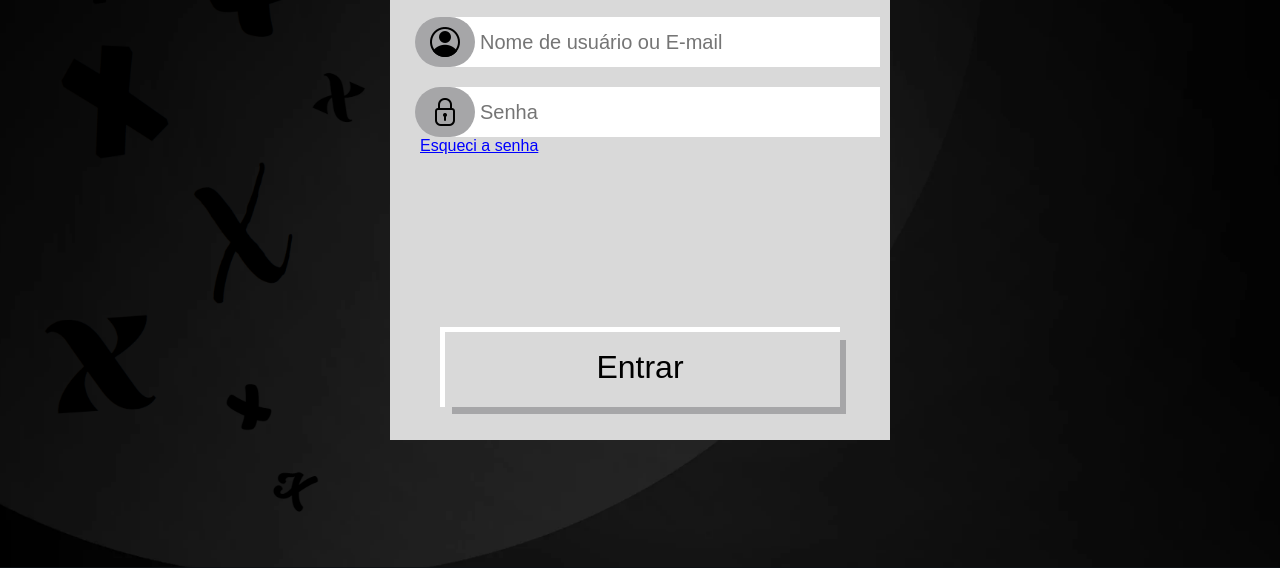
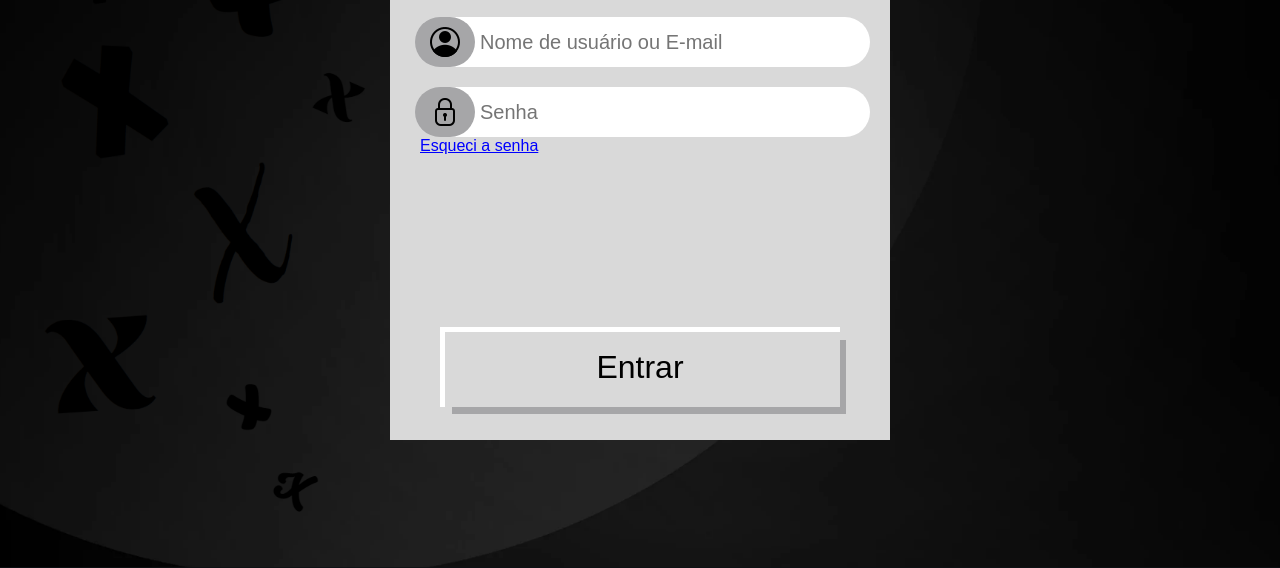
Before and after one commit to FiredLeaver/x-da-questao, a plain HTML site: page frontend/login/login.html in a window 1280 px wide. Shown: the part 232-800 px from the top of the page. Drawn offline with Linux system fonts and the light colour scheme.

Commit message:
Style: inputField border-radius
input was bigger than inputField, covering its rounded border

```diff
--- a/frontend/login/login.css
+++ b/frontend/login/login.css
@@ -73,8 +73,9 @@ input{
     font-size: 20px;
     padding: 0;
     height: 100%;
-    width: 100%;
+    width: 360px;
     margin-left: 60px;
+    background: none;
     border: none;
     outline: none;
 }
@@ -85,7 +86,7 @@ input{
     margin-top: 20px;
     background-color: white;
     height: 50px;
-    width: 400px;
+    width: 450px;
     border-radius: 30px;
 }
 
```
